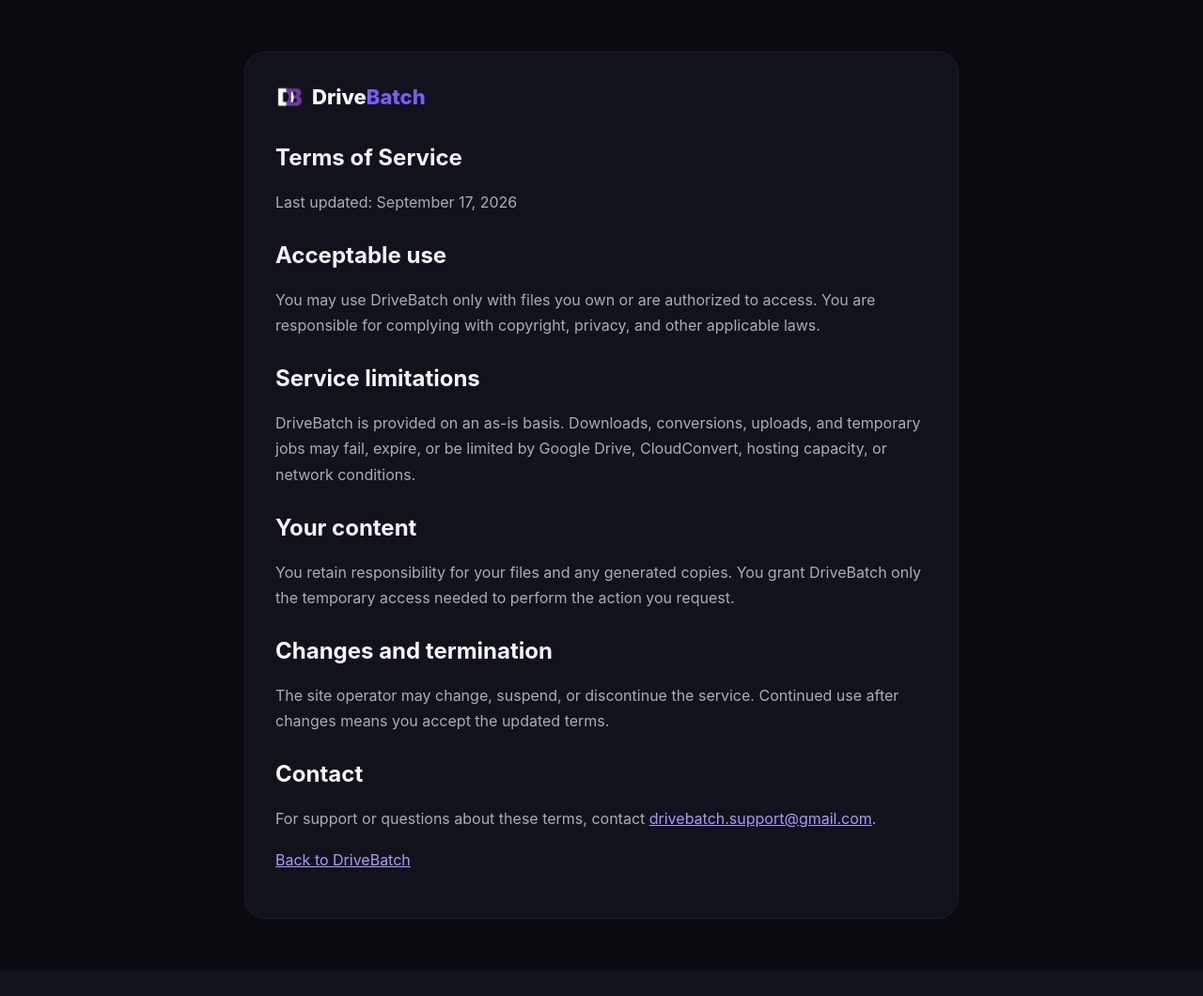
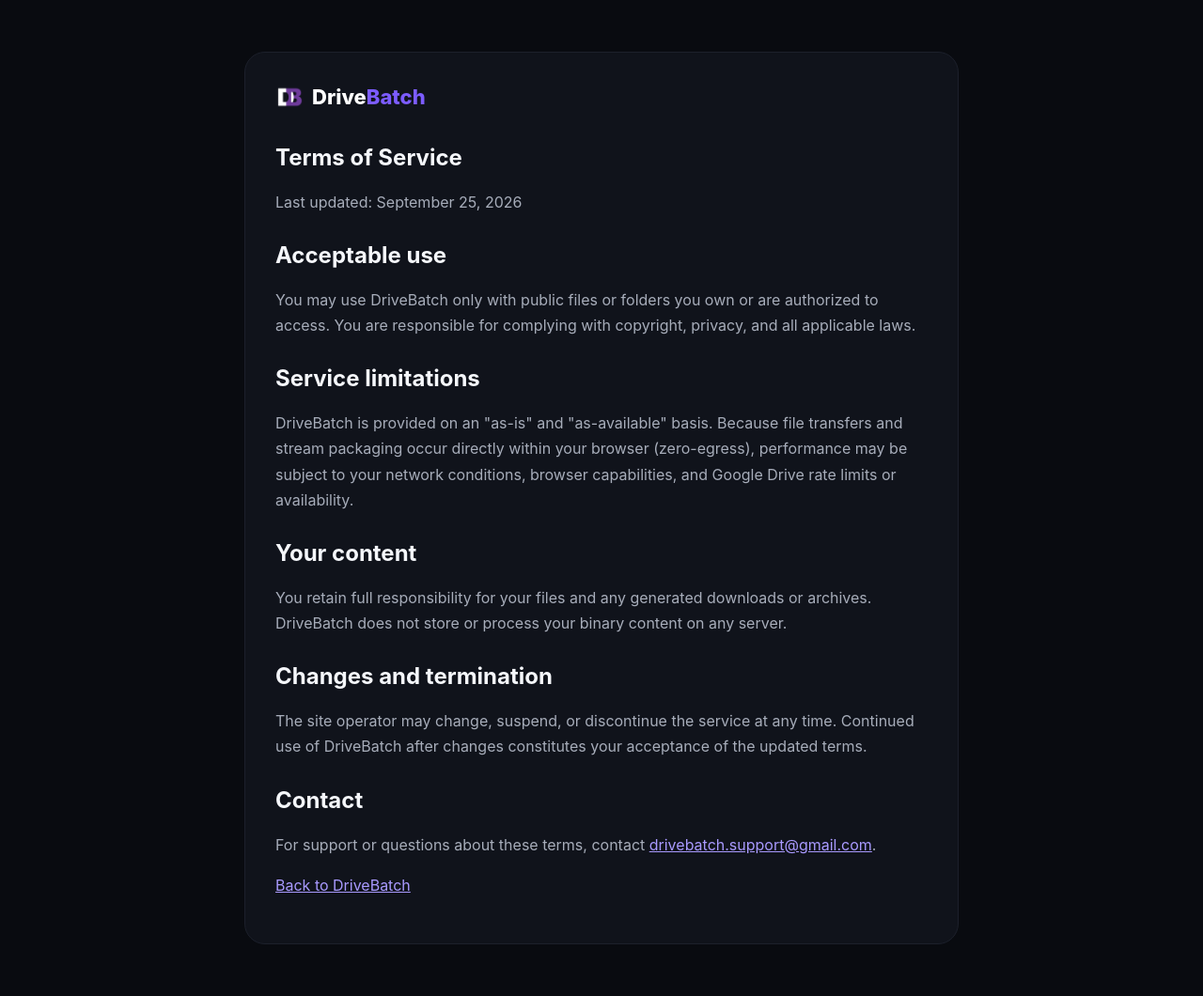
Before and after one commit to rikoruko/drivebatch, a Flask app: template templates/terms.html in a window 1280 px wide. Shown: the whole page at 94% size. Before the commit the page ends 1033 px from the top, so only its background shows below. Run offline with Flask 3, Linux system fonts and the light colour scheme; the template is opened without the code that fills it, so the values that code supplies are empty.

Commit message:
Update terms.html

```diff
--- a/templates/terms.html
+++ b/templates/terms.html
@@ -11,23 +11,23 @@
   <main>
     <section class="card legal-page">
       <a class="logo" href="/">
-        <img class="logo-mark" src="/static/drivebatch-logo.png" alt="">
+        <img class="logo-mark" src="/static/drivebatch-logo.png" alt="DriveBatch Logo">
         <span class="logo-word">Drive<span>Batch</span></span>
       </a>
       <h1>Terms of Service</h1>
-      <p>Last updated: September 17, 2026</p>
+      <p>Last updated: September 25, 2026</p>
 
       <h2>Acceptable use</h2>
-      <p>You may use DriveBatch only with files you own or are authorized to access. You are responsible for complying with copyright, privacy, and other applicable laws.</p>
+      <p>You may use DriveBatch only with public files or folders you own or are authorized to access. You are responsible for complying with copyright, privacy, and all applicable laws.</p>
 
       <h2>Service limitations</h2>
-      <p>DriveBatch is provided on an as-is basis. Downloads, conversions, uploads, and temporary jobs may fail, expire, or be limited by Google Drive, CloudConvert, hosting capacity, or network conditions.</p>
+      <p>DriveBatch is provided on an "as-is" and "as-available" basis. Because file transfers and stream packaging occur directly within your browser (zero-egress), performance may be subject to your network conditions, browser capabilities, and Google Drive rate limits or availability.</p>
 
       <h2>Your content</h2>
-      <p>You retain responsibility for your files and any generated copies. You grant DriveBatch only the temporary access needed to perform the action you request.</p>
+      <p>You retain full responsibility for your files and any generated downloads or archives. DriveBatch does not store or process your binary content on any server.</p>
 
       <h2>Changes and termination</h2>
-      <p>The site operator may change, suspend, or discontinue the service. Continued use after changes means you accept the updated terms.</p>
+      <p>The site operator may change, suspend, or discontinue the service at any time. Continued use of DriveBatch after changes constitutes your acceptance of the updated terms.</p>
 
       <h2>Contact</h2>
       <p>For support or questions about these terms, contact <a href="mailto:drivebatch.support@gmail.com">drivebatch.support@gmail.com</a>.</p>
```
